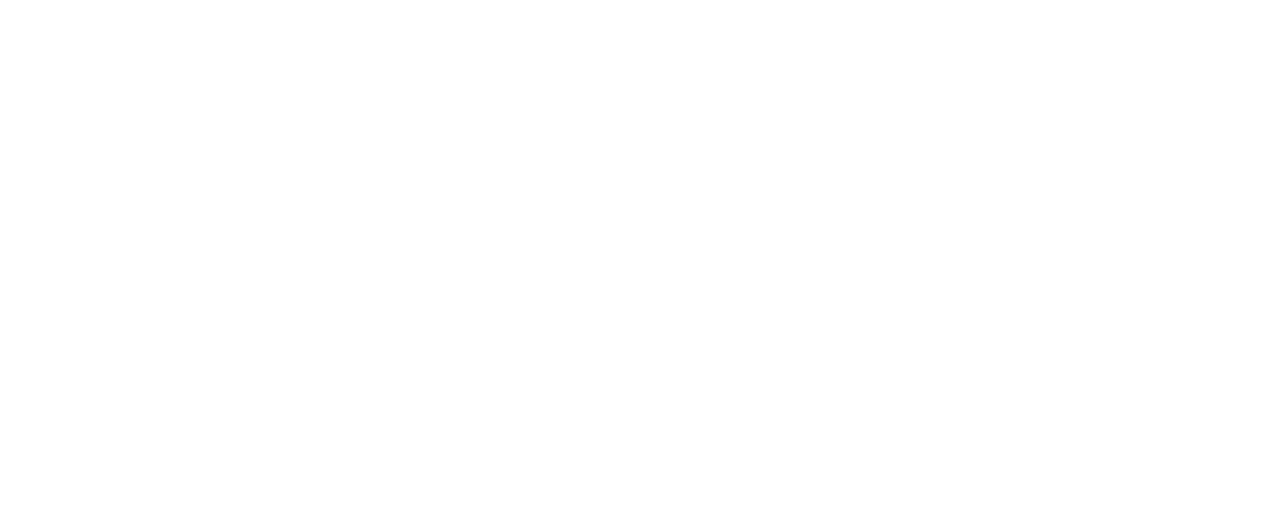
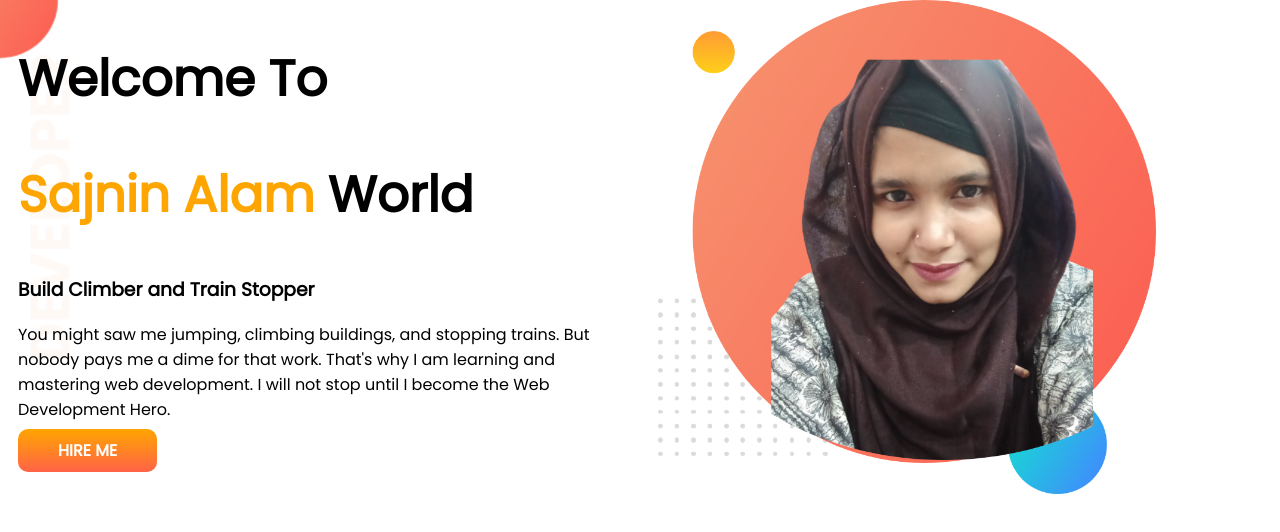
Before and after one commit to SAJNIN123/developer-portfolio, a plain HTML site: page index.html in a window 1280 px wide. Drawn offline with Linux system fonts and the light colour scheme.

Commit message:
bennar top added

```diff
--- a/index.html
+++ b/index.html
@@ -5,8 +5,27 @@
     <meta http-equiv="X-UA-Compatible" content="IE=edge">
     <meta name="viewport" content="width=device-width, initial-scale=1.0">
     <title>Sajnin portfolio</title>
+    <link rel="preconnect" href="https://fonts.googleapis.com">
+    <link rel="preconnect" href="https://fonts.gstatic.com" crossorigin>
+    <link href="https://fonts.googleapis.com/css2?family=Poppins&display=swap" rel="stylesheet">
+    <link rel="stylesheet" href="style.css">
 </head>
 <body>
+    <section class="bennar_top">
+        <div class="half_width">
+            <h1>Welcome To</h1>
+            <h1><span class="color_span">Sajnin Alam</span> World</h1>
+            <h3>Build Climber and Train Stopper</h3>
+            <p>
+                You might saw me jumping, climbing buildings, and stopping trains. But nobody pays me a dime for that work. That's why I am learning and mastering web development. I will not stop until I become the Web Development Hero.
+            </p>
+            <a class="link_btn" target="_blank" href="https://www.linkedin.com/in/sajnin-alam-ab56151ba/" >HIRE ME</a>
+        </div>
 
+
+        <div class="half_width">
+            <img src="images/my-bg.png" alt="">
+        </div>
+    </section>
 </body>
 </html>
--- a/style.css
+++ b/style.css
@@ -0,0 +1,43 @@
+body{
+    font-family: 'Poppins', sans-serif;
+    margin: 0;
+}
+
+h1{
+    font-size: 50px;
+}
+
+.color_span{
+    color: orange;
+}
+
+section{
+    display: flex;
+}
+
+.half_width{
+    width: 50%;
+    padding-left: 18px;
+}
+
+.half_width img{
+    width: 80%;
+}
+
+.link_btn{
+    text-decoration: none;
+    background-image: linear-gradient(orange,tomato);
+    color: #fff;
+    font-weight: 700;
+    padding: 10px 40px;
+    border-radius: 10px;
+    -webkit-border-radius: 10px;
+    -moz-border-radius: 10px;
+    -ms-border-radius: 10px;
+    -o-border-radius: 10px;
+}
+
+.bennar_top{
+    background-image: url(images/top-banner.png);
+    background-repeat: no-repeat;
+}
```
